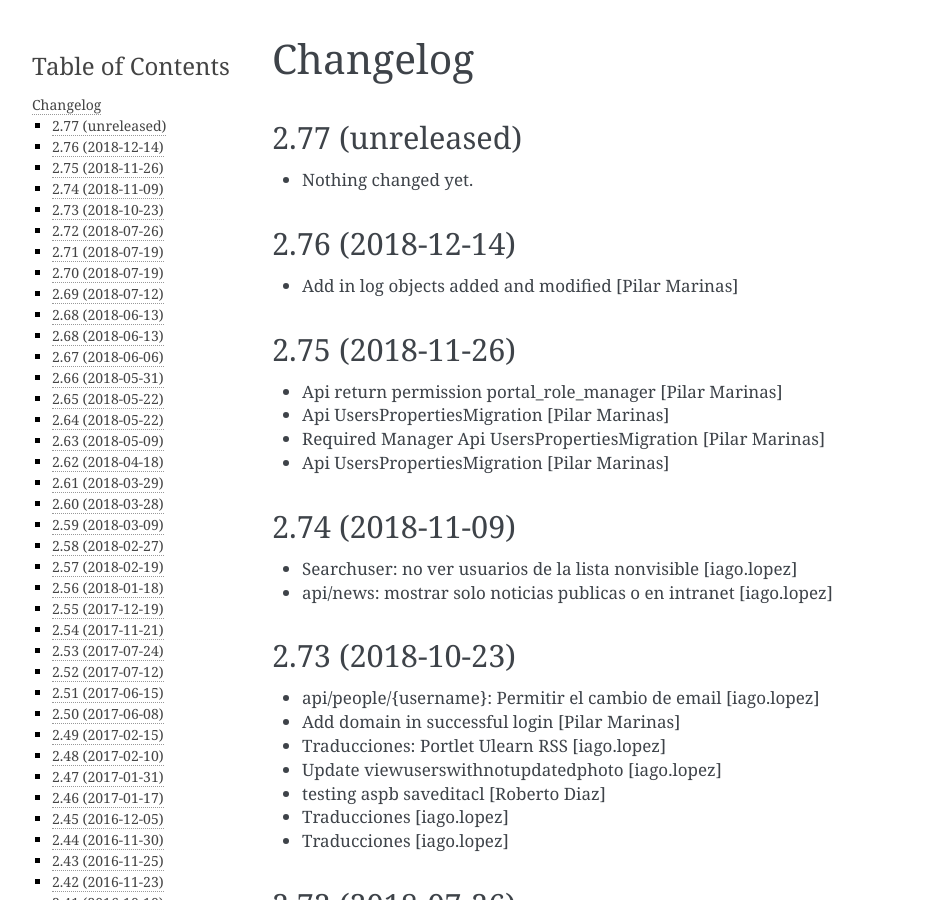
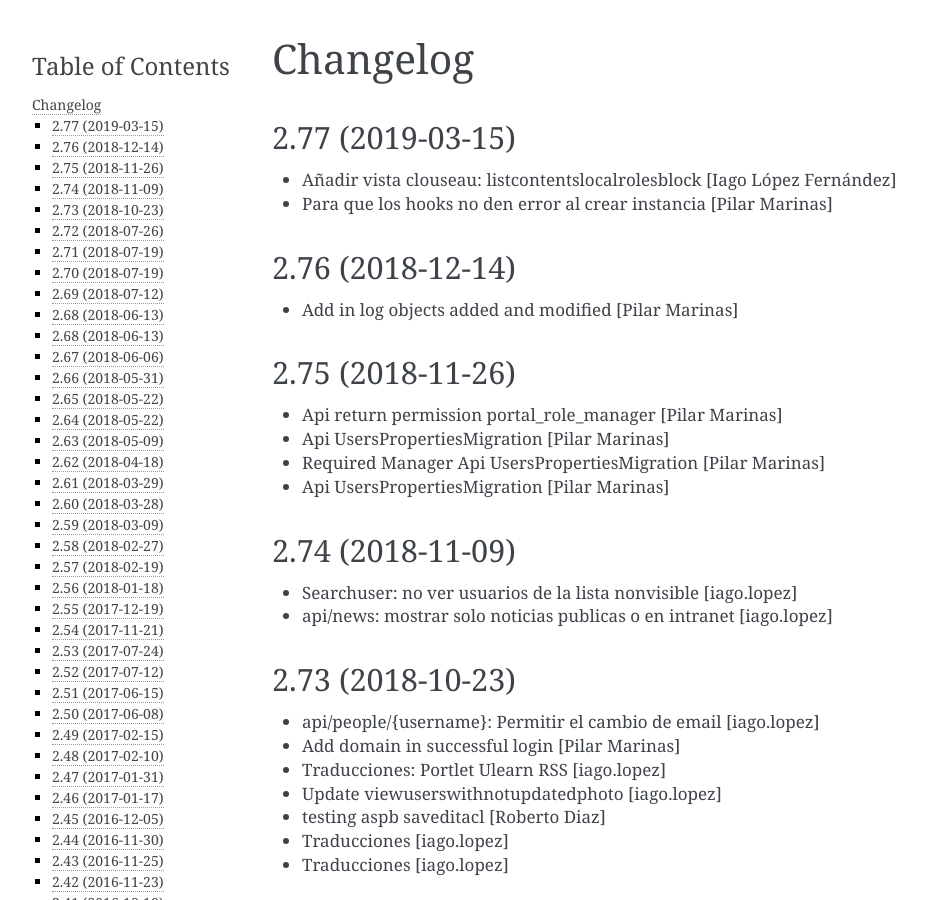
Before and after one commit to UPCnet/ulearn.core, a Sphinx documentation site: the page built from docs/HISTORY.rst, in a window 1280 px wide and 900 px high. Shown: the whole window, without its empty margins (148-1074 px from the left). Built offline with Sphinx 7.4.7, drawn with Linux system fonts in a browser that asks for light colours; pages that are not in the unit, such as notebooks, are missing from menus.

Commit message:
Preparing release 2.77

```diff
--- a/docs/HISTORY.rst
+++ b/docs/HISTORY.rst
@@ -1,11 +1,11 @@
 Changelog
 =========
 
-2.77 (unreleased)
+2.77 (2019-03-15)
 -----------------
 
-- Nothing changed yet.
-
+* Añadir vista clouseau: listcontentslocalrolesblock [Iago López Fernández]
+* Para que los hooks no den error al crear instancia [Pilar Marinas]
 
 2.76 (2018-12-14)
 -----------------
--- a/setup.py
+++ b/setup.py
@@ -1,7 +1,7 @@
 from setuptools import setup, find_packages
 import os
 
-version = '2.77.dev0'
+version = '2.77'
 
 README = open('README.rst').read()
 HISTORY = open(os.path.join('docs', 'HISTORY.rst')).read()
```
